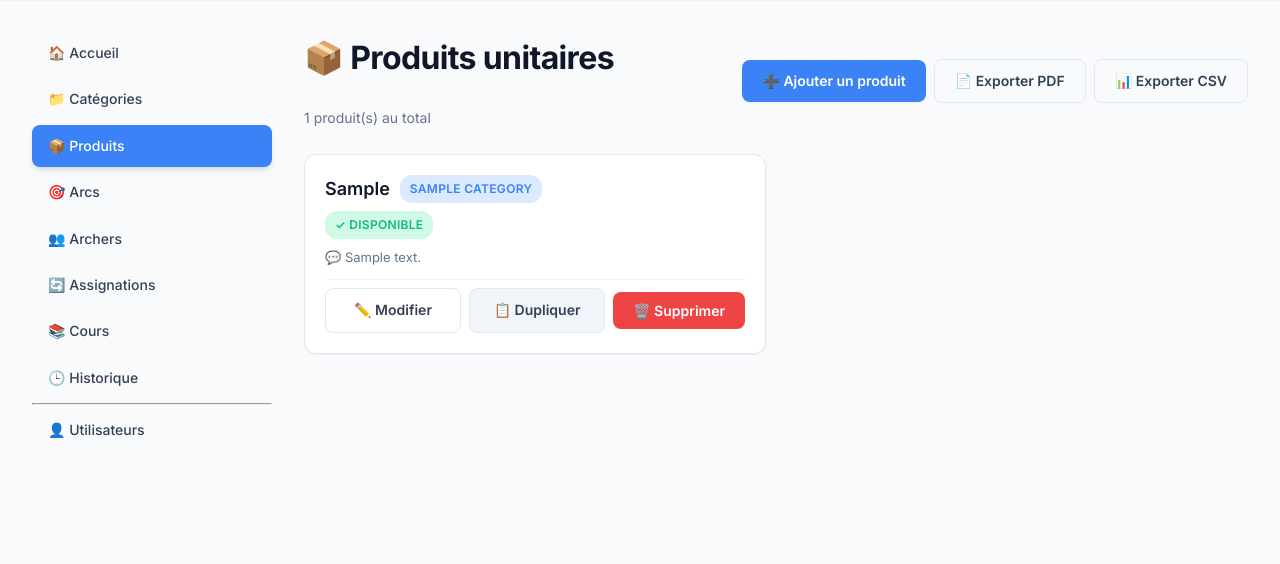
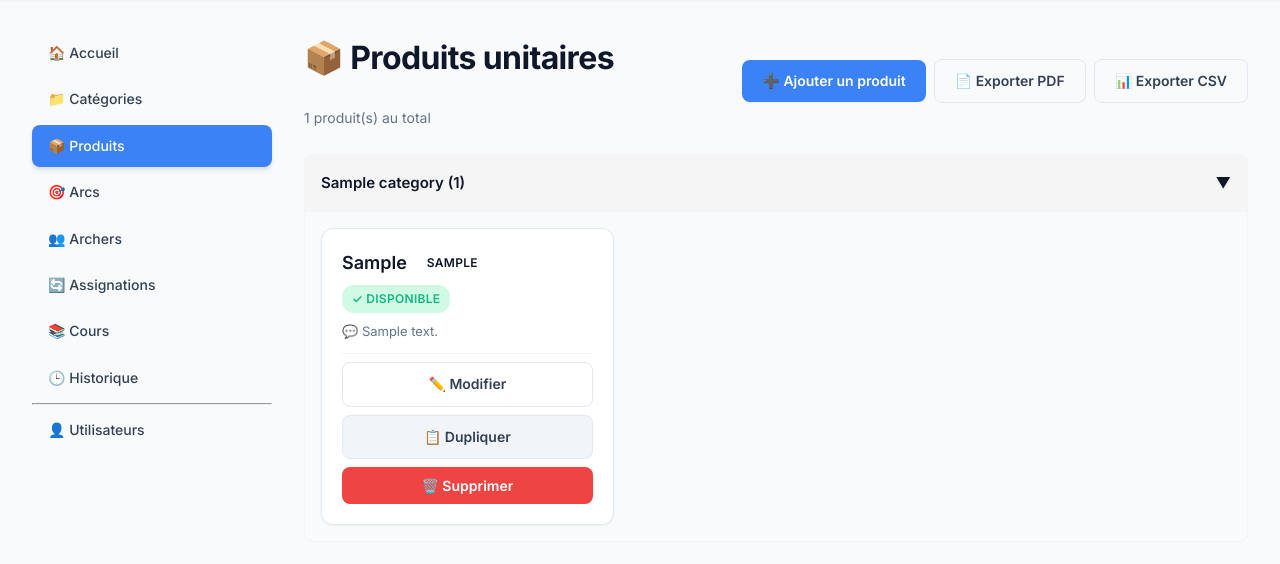
Before and after one commit to CELIANVF/AIM, a Flask app: page /products in a window 1280 px wide. Shown: the part 72-636 px from the top of the page. Run offline with Flask 3, Linux system fonts and the light colour scheme; a user stored in the database is signed in; tables that the repository leaves empty hold one stand-in row (values such as "Sample post").

Commit message:
feat: Implement product grouping by category with accordion UI in products page

```diff
--- a/app.py
+++ b/app.py
@@ -192,7 +192,14 @@ def delete_category(cat_id):
 @require_permission('view_equipment')
 def products():
     prods = Product.query.join(Category).order_by(Category.name, Product.brand).all()
-    return render_template('products.html', products=prods)
+
+    # Group products by category
+    from collections import defaultdict
+    grouped = defaultdict(list)
+    for product in prods:
+        grouped[product.category.name].append(product)
+
+    return render_template('products.html', products=prods, grouped_products=grouped)
 
 @app.route('/add_product', methods=['GET', 'POST'])
 @login_required
--- a/templates/products.html
+++ b/templates/products.html
@@ -3,6 +3,59 @@
 {% block title %}Produits{% endblock %}
 
 {% block content %}
+<style>
+    .accordion {
+        margin-bottom: 16px;
+        border: 1px solid var(--border-light);
+        border-radius: 8px;
+        overflow: hidden;
+    }
+
+    .accordion-header {
+        background-color: var(--background-secondary, #f5f5f5);
+        padding: 16px;
+        cursor: pointer;
+        display: flex;
+        justify-content: space-between;
+        align-items: center;
+        font-weight: 600;
+        transition: background-color 0.2s;
+        border-bottom: 1px solid var(--border-light);
+    }
+
+    .accordion-header:hover {
+        background-color: var(--background-tertiary, #efefef);
+    }
+
+    .accordion-header.collapsed {
+        border-bottom: none;
+    }
+
+    .accordion-icon {
+        transition: transform 0.2s;
+        display: inline-block;
+    }
+
+    .accordion-header.collapsed .accordion-icon {
+        transform: rotate(-90deg);
+    }
+
+    .accordion-content {
+        padding: 16px;
+        display: grid;
+        grid-template-columns: repeat(auto-fill, minmax(280px, 1fr));
+        gap: 16px;
+        max-height: 10000px;
+        overflow: hidden;
+        transition: max-height 0.3s ease-in-out;
+    }
+
+    .accordion-content.collapsed {
+        max-height: 0;
+        padding: 0;
+    }
+</style>
+
 <div class="header-with-actions">
     <div>
         <h1>📦 Produits unitaires</h1>
@@ -17,14 +70,23 @@
     </div>
 </div>
 
-<div class="grid">
-    {% for p in products %}
+{% if products %}
+    {% for category_name, products_by_category in grouped_products.items() %}
+    <div class="accordion">
+        <div class="accordion-header" onclick="toggleAccordion(this)">
+            <span>{{ category_name }} ({{ products_by_category|length }})</span>
+            <span class="accordion-icon">▼</span>
+        </div>
+        <div class="accordion-content">
+            {% for p in products_by_category %}
             <div class="item">
                 <div style="display:flex;flex-direction:column;gap:12px">
                     <div>
                         <div style="display:flex;gap:10px;align-items:center;margin-bottom:8px;flex-wrap:wrap">
                             <h3 style="margin:0">{{ p.brand }}</h3>
-                    <span class="badge badge-primary">{{ p.category.name }}</span>
+                            {% if p.model %}
+                            <span class="badge badge-info">{{ p.model }}</span>
+                            {% endif %}
                         </div>
                         <div style="display:flex;gap:12px;align-items:center;margin-bottom:8px;flex-wrap:wrap">
                             {% if p.state == 'stock' %}
@@ -57,13 +119,24 @@
                     </div>
                 </div>
             </div>
+            {% endfor %}
+        </div>
+    </div>
+    {% endfor %}
 {% else %}
-    <div class="card" style="grid-column:1/-1;text-align:center;padding:48px 24px">
+    <div class="card" style="text-align:center;padding:48px 24px">
         <p class="muted">Aucun produit enregistré pour le moment</p>
         {% if current_user.can_edit() %}
         <a href="/add_product" class="btn btn-primary" style="margin-top:16px">➕ Ajouter le premier produit</a>
         {% endif %}
     </div>
-    {% endfor %}
-</div>
+{% endif %}
+
+<script>
+function toggleAccordion(header) {
+    const content = header.nextElementSibling;
+    header.classList.toggle('collapsed');
+    content.classList.toggle('collapsed');
+}
+</script>
 {% endblock %}
```
Lines whose indentation alone changed are shown as unchanged.
